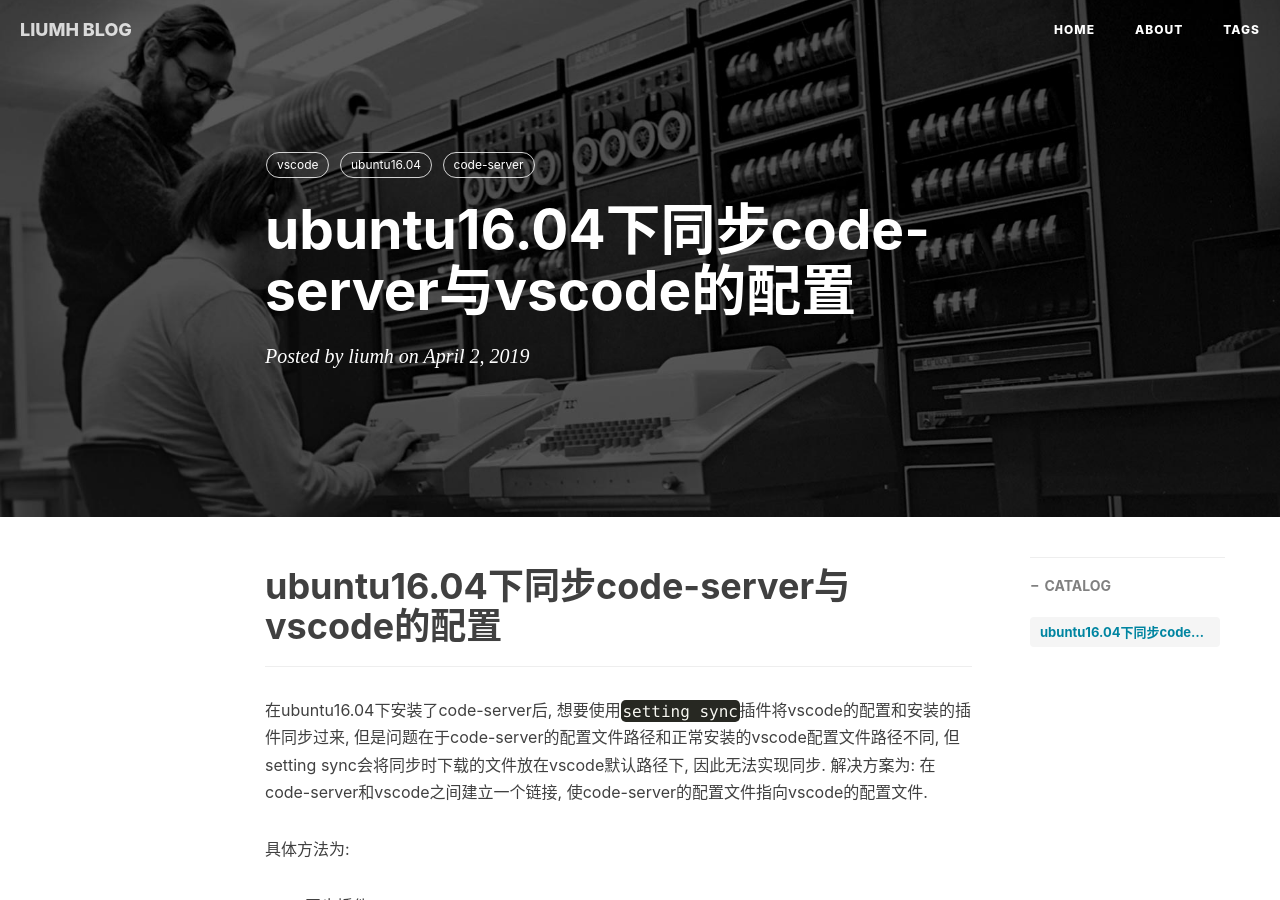
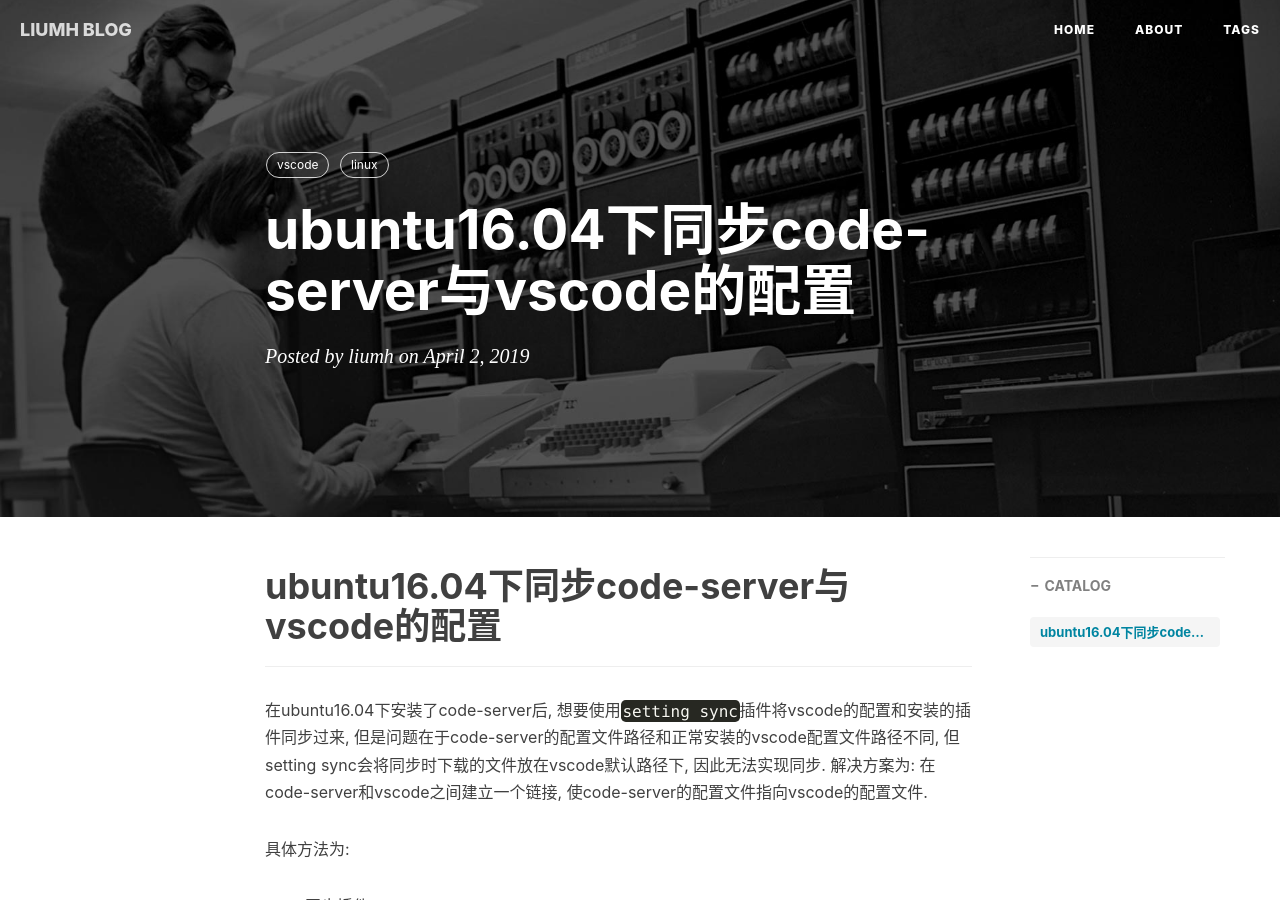
Before and after one commit to HugueLiu/HugueLiu.github.io, a Jekyll site: the page built from _posts/2019-04-02-ubuntu_sync_code-server_with_vsc.md, in a window 1280 px wide and 900 px high. Built offline with Jekyll 4.4.1, drawn with Linux system fonts in a browser that asks for light colours; nearby versions of some CDN libraries; comment, search, counter and statistics services are not loaded.

Commit message:
add sidebar, remove aboutme and update tags

```diff
--- a/_config.yml
+++ b/_config.yml
@@ -10,7 +10,8 @@
 github_repo: "https://github.com/HugueLiu/HugueLiu.github.io.git" # you code repository
 
 # Sidebar settings
-sidebar: false                           # whether or not using Sidebar.
+sidebar: true                           # whether or not using Sidebar.
+sidebar-about: false
 sidebar-about-description: ""
 sidebar-avatar:       # use absolute URL, seeing it's used in both `/` and `/about/`
 
--- a/_layouts/page.html
+++ b/_layouts/page.html
@@ -99,6 +99,7 @@
                 {% endif %}
 
                 <!-- Short About -->
+                {% if sidebar-about %}
                 <section class="visible-md visible-lg">
                     <hr><h5><a href="{{'/about/' | prepend: site.baseurl }}">ABOUT ME</a></h5>
                     <div class="short-about">
@@ -190,6 +191,7 @@
                         {% endif %}
                     </div>
                 </section>
+                {% endif %}
                 <!-- Friends Blog -->
                 {% if site.friends %}
                 <hr>
--- a/_posts/2019-04-02-ubuntu_sync_code-server_with_vsc.md
+++ b/_posts/2019-04-02-ubuntu_sync_code-server_with_vsc.md
@@ -7,8 +7,7 @@
 catalog: true
 tags:
     - vscode
-    - ubuntu16.04
-    - code-server
+    - linux
 ---
 
 # ubuntu16.04下同步code-server与vscode的配置
```
Also changed, not shown: _posts/2018-11-10-ubuntu16.04_recovering_journal.md (+1 -1 lines), _posts/2019-12-05-windows10_tiles_background.md (+1 -1 lines).
